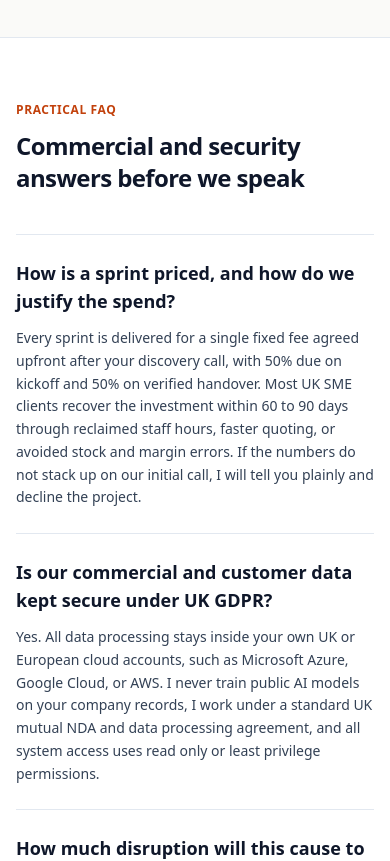
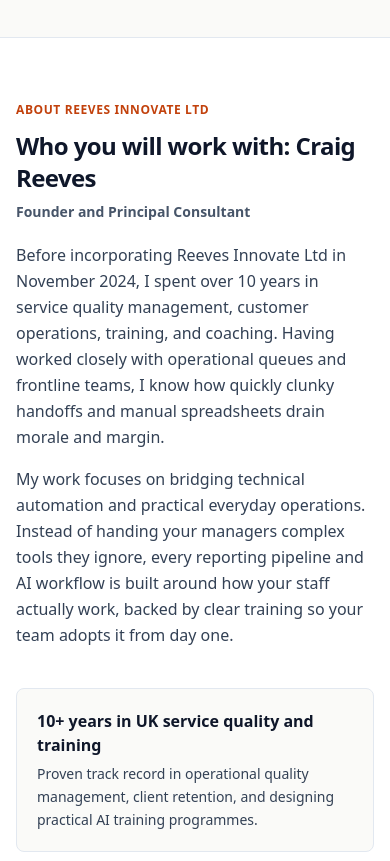
Before and after one commit to craigreeves-uk/ai-maturity-playbook, a React (Vite) app: page / in a window 390 px wide. Shown: the part 5600-6461 px from the top of the page. Built offline with nearby package versions, Linux system fonts and the light colour scheme.

Commit message:
Refactor sections and add founder bio

```diff
--- a/src/App.tsx
+++ b/src/App.tsx
@@ -3,6 +3,7 @@ import { DiagnosticForm } from './components/DiagnosticForm';
 import {
   COMMERCIAL_TERMS,
   FAQ_ITEMS,
+  FOUNDER_BIO,
   HERO_CONTENT,
   OFFER_PILLARS,
   PAIN_POINTS,
@@ -71,8 +72,8 @@ export default function App() {
             >
               Admin Calculator
             </a>
-            <a href="#faq" className="text-sm font-medium text-slate-700 hover:text-ink">
-              FAQ
+            <a href="#about" className="text-sm font-medium text-slate-700 hover:text-ink">
+              About
             </a>
             <a
               href="#book-diagnostic"
@@ -123,11 +124,11 @@ export default function App() {
                 Admin Calculator
               </a>
               <a
-                href="#faq"
+                href="#about"
                 onClick={() => setMobileMenuOpen(false)}
                 className="py-1 text-sm font-medium text-slate-700"
               >
-                FAQ
+                About
               </a>
               <a
                 href="#book-diagnostic"
@@ -349,7 +350,42 @@ export default function App() {
           </div>
         </section>
 
-        <section id="faq" className="border-b border-slate-200 bg-white py-16 sm:py-20">
+        <section id="about" className="border-b border-slate-200 bg-white py-16 sm:py-20">
+          <div className="mx-auto max-w-6xl px-4 sm:px-6 lg:px-8">
+            <div className="grid grid-cols-1 gap-10 lg:grid-cols-12 lg:items-start">
+              <div className="lg:col-span-6">
+                <p className="text-xs font-bold uppercase tracking-wider text-accent">
+                  {FOUNDER_BIO.eyebrow}
+                </p>
+                <h2 className="mt-3 text-2xl font-bold tracking-tight text-ink sm:text-4xl">
+                  {FOUNDER_BIO.heading}
+                </h2>
+                <p className="mt-2 text-sm font-semibold text-slate-600">{FOUNDER_BIO.role}</p>
+                <div className="mt-5 space-y-4 text-base leading-relaxed text-slate-700">
+                  {FOUNDER_BIO.paragraphs.map((paragraph) => (
+                    <p key={paragraph}>{paragraph}</p>
+                  ))}
+                </div>
+              </div>
+
+              <div className="space-y-4 lg:col-span-6">
+                {FOUNDER_BIO.credentials.map((credential) => (
+                  <article
+                    key={credential.title}
+                    className="rounded-lg border border-slate-200 bg-surface p-5"
+                  >
+                    <h3 className="text-base font-bold text-ink">{credential.title}</h3>
+                    <p className="mt-1.5 text-sm leading-relaxed text-slate-700">
+                      {credential.detail}
+                    </p>
+                  </article>
+                ))}
+              </div>
+            </div>
+          </div>
+        </section>
+
+        <section id="faq" className="border-b border-slate-200 bg-surface py-16 sm:py-20">
           <div className="mx-auto max-w-4xl px-4 sm:px-6 lg:px-8">
             <div>
               <p className="text-xs font-bold uppercase tracking-wider text-accent">
@@ -360,7 +396,7 @@ export default function App() {
               </h2>
             </div>
 
-            <div className="mt-10 divide-y divide-slate-200 border-y border-slate-200">
+            <div className="mt-10 divide-y divide-slate-200 border-y border-slate-200 bg-white px-6 rounded-lg">
               {FAQ_ITEMS.map((item) => (
                 <article key={item.question} className="py-6">
                   <h3 className="text-lg font-bold text-ink">{item.question}</h3>
@@ -371,7 +407,7 @@ export default function App() {
           </div>
         </section>
 
-        <section id="book-diagnostic" className="bg-surface py-16 sm:py-24">
+        <section id="book-diagnostic" className="bg-white py-16 sm:py-24">
           <div className="mx-auto max-w-3xl px-4 sm:px-6 lg:px-8">
             <div className="text-center">
               <p className="text-xs font-bold uppercase tracking-wider text-accent">Start Here</p>
@@ -385,14 +421,14 @@ export default function App() {
               </p>
             </div>
 
-            <div className="mt-10 rounded-xl border border-slate-200 bg-white p-6 shadow-sm sm:p-10">
+            <div className="mt-10 rounded-xl border border-slate-200 bg-surface p-6 shadow-sm sm:p-10">
               <DiagnosticForm />
             </div>
           </div>
         </section>
       </main>
 
-      <footer className="border-t border-slate-200 bg-white py-10">
+      <footer className="border-t border-slate-200 bg-surface py-10">
         <div className="mx-auto flex max-w-6xl flex-col justify-between gap-4 px-4 text-sm text-slate-600 sm:flex-row sm:items-center sm:px-6 lg:px-8">
           <div>
             <p className="font-semibold text-ink">{SITE_META.brandName}</p>
```
